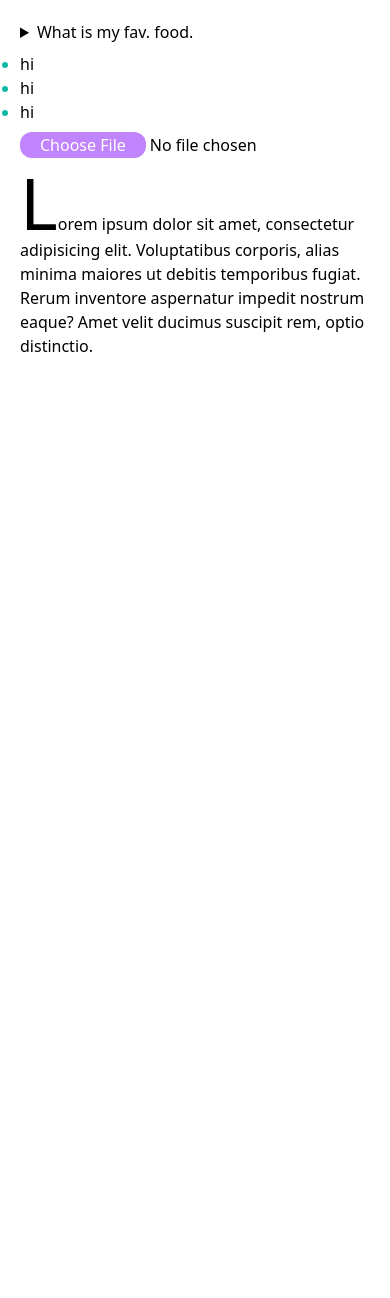
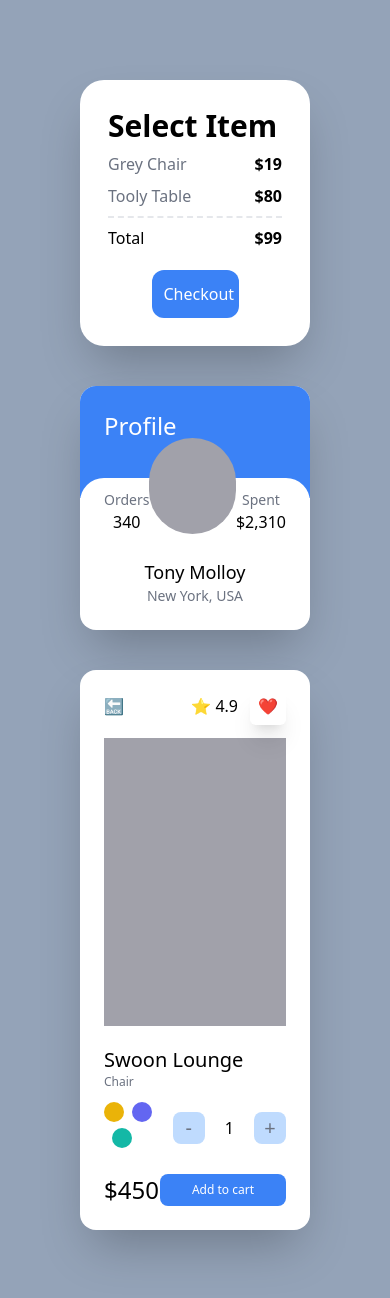
Before and after one commit to seorang42/carrot-clone, a Next.js app: page / in a window 390 px wide. Shown: the top 1298 px of the page. Before the commit the page ends 844 px from the top, so only its background shows below. Built offline with nearby package versions, Linux system fonts and the light colour scheme.

Commit message:
4.9 Responsive Modifiers

```diff
--- a/pages/index.tsx
+++ b/pages/index.tsx
@@ -2,28 +2,83 @@
 
 const Home: NextPage = () => {
   return (
-    <div className="flex flex-col space-y-2 p-5">
-      <details className="select-none open:text-white open:bg-indigo-500">
-        <summary className="select-none cursor-pointer">
-          What is my fav. food.
-        </summary>
-        <span>김치</span>
-      </details>
-      <ul className="list-disc marker:text-teal-500">
-        <li>hi</li>
-        <li>hi</li>
-        <li>hi</li>
-      </ul>
-      <input
-        type="file"
-        className="file:hover:text-purple-400 file:hover:bg-white file:hover:border-purple-400 file:hover:border file:cursor-pointer file:transition file:border-0 file:rounded-xl file:px-5 file:text-white file:bg-purple-400"
-      />
-      <p className="first-letter:text-7xl first-letter:hover:text-purple-400">
-        Lorem ipsum dolor sit amet, consectetur adipisicing elit. Voluptatibus
-        corporis, alias minima maiores ut debitis temporibus fugiat. Rerum
-        inventore aspernatur impedit nostrum eaque? Amet velit ducimus suscipit
-        rem, optio distinctio.
-      </p>
+    <div className="bg-slate-400 px-20 py-20 grid gap-10 min-h-screen">
+      <div className="2xl:bg-blue-400 xl:bg-green-400 lg:bg-yellow-400 md:bg-orange-400 sm:bg-red-400 sm:hover:bg-pink-400 bg-white p-7 rounded-3xl shadow-2xl">
+        <span className="font-semibold text-3xl">Select Item</span>
+        <div className="flex justify-between my-2">
+          <span className="text-gray-500">Grey Chair</span>
+          <span className="font-semibold">$19</span>
+        </div>
+        <div className="flex justify-between">
+          <span className="text-gray-500">Tooly Table</span>
+          <span className="font-semibold">$80</span>
+        </div>
+        <div className="flex justify-between mt-2 pt-2 border-t-2 border-dashed">
+          <span>Total</span>
+          <span className="font-semibold">$99</span>
+        </div>
+        <button className="block mt-5 bg-blue-500 text-white p-3 text-center rounded-xl w-1/2 mx-auto hover:bg-teal-500 hover:text-black active:bg-yellow-500 focus:bg-red-500">
+          Checkout
+        </button>
+      </div>
+      <div className="bg-white overflow-hidden rounded-2xl shadow-2xl">
+        <div className="bg-blue-500 p-6 pb-14">
+          <span className="text-white text-2xl">Profile</span>
+        </div>
+        <div className="rounded-3xl p-6 bg-white relative -top-5 group">
+          <div className="flex relative -top-16 justify-between items-end">
+            <div className="flex flex-col items-center">
+              <span className="text-sm text-gray-500">Orders</span>
+              <span className="font-medium">340</span>
+            </div>
+            <div className="w-24 h-24 bg-zinc-400 rounded-full group-hover:bg-red-400 transition-colors"></div>
+            <div className="flex flex-col items-center">
+              <span className="text-sm text-gray-500">Spent</span>
+              <span className="font-medium">$2,310</span>
+            </div>
+          </div>
+          <div className="relative flex flex-col items-center -mt-10 -mb-5">
+            <span className="text-lg font-medium">Tony Molloy</span>
+            <span className="text-sm text-gray-500">New York, USA</span>
+          </div>
+        </div>
+      </div>
+      <div className="bg-white p-6 rounded-2xl shadow-2xl">
+        <div className="flex mb-5 justify-between items-center">
+          <span>🔙</span>
+          <div className="space-x-3">
+            <span>⭐️ 4.9</span>
+            <span className="shadow-xl p-2 rounded-md">❤️</span>
+          </div>
+        </div>
+        <div className="bg-zinc-400 h-72 mb-5" />
+        <div className="flex flex-col">
+          <span className="font-medium text-xl">Swoon Lounge</span>
+          <span className="text-xs text-gray-500">Chair</span>
+          <div className="mt-3 mb-5 flex justify-between items-center">
+            <div className="space-x-2">
+              <button className="w-5 h-5 rounded-full bg-yellow-500 focus:ring-2 ring-offset-2 ring-yellow-500 transition" />
+              <button className="w-5 h-5 rounded-full bg-indigo-500 focus:ring-2 ring-offset-2 ring-indigo-500 transition" />
+              <button className="w-5 h-5 rounded-full bg-teal-500 focus:ring-2 ring-offset-2 ring-teal-500 transition" />
+            </div>
+            <div className="flex items-center space-x-5">
+              <button className="rounded-lg bg-blue-200 flex justify-center items-center aspect-square w-8 text-xl text-gray-500">
+                -
+              </button>
+              <span>1</span>
+              <button className="rounded-lg bg-blue-200 flex justify-center items-center aspect-square w-8 text-xl text-gray-500">
+                +
+              </button>
+            </div>
+          </div>
+          <div className="flex justify-between items-center">
+            <span className="font-medium text-2xl">$450</span>
+            <button className="bg-blue-500 text-center text-white text-xs px-8 py-2 rounded-lg">
+              Add to cart
+            </button>
+          </div>
+        </div>
+      </div>
     </div>
   );
 };
```
